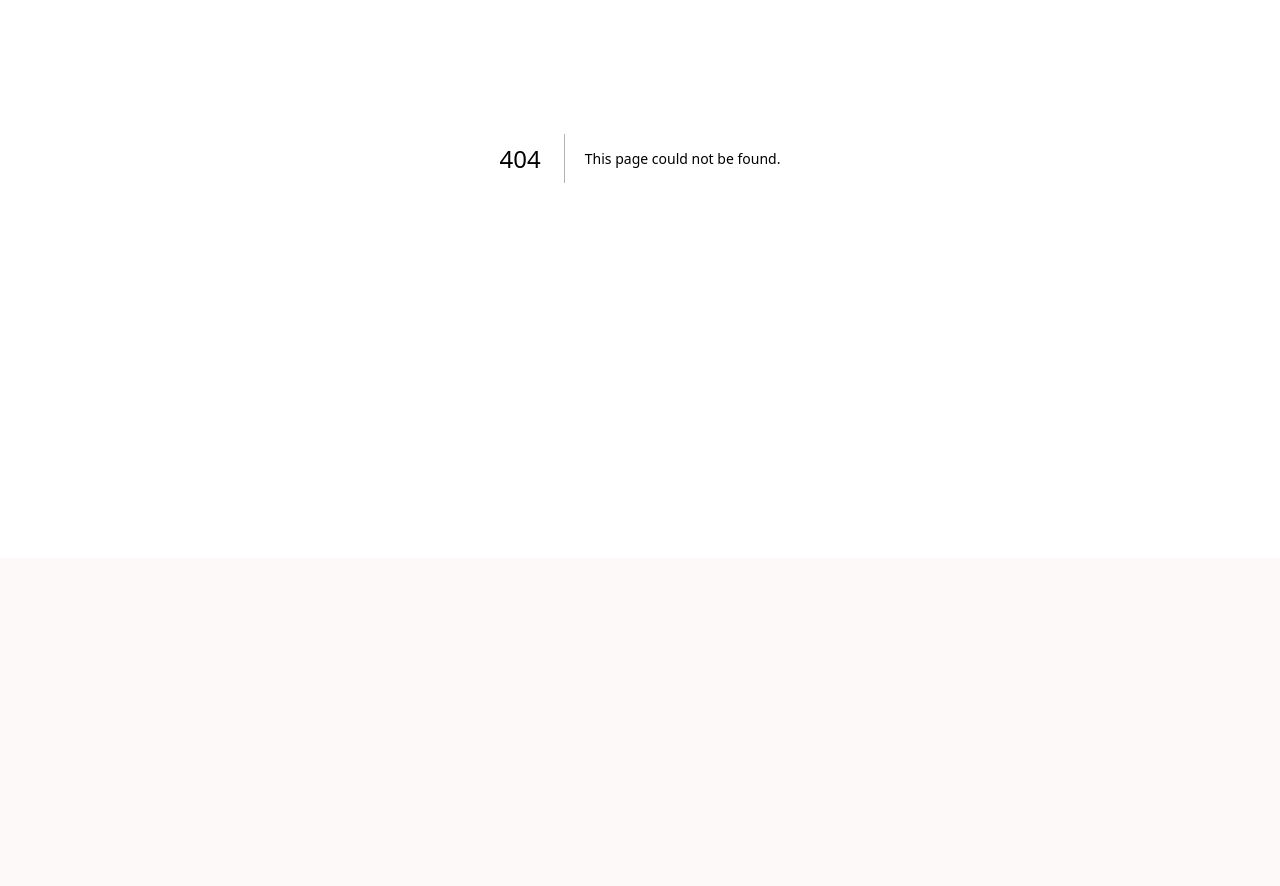
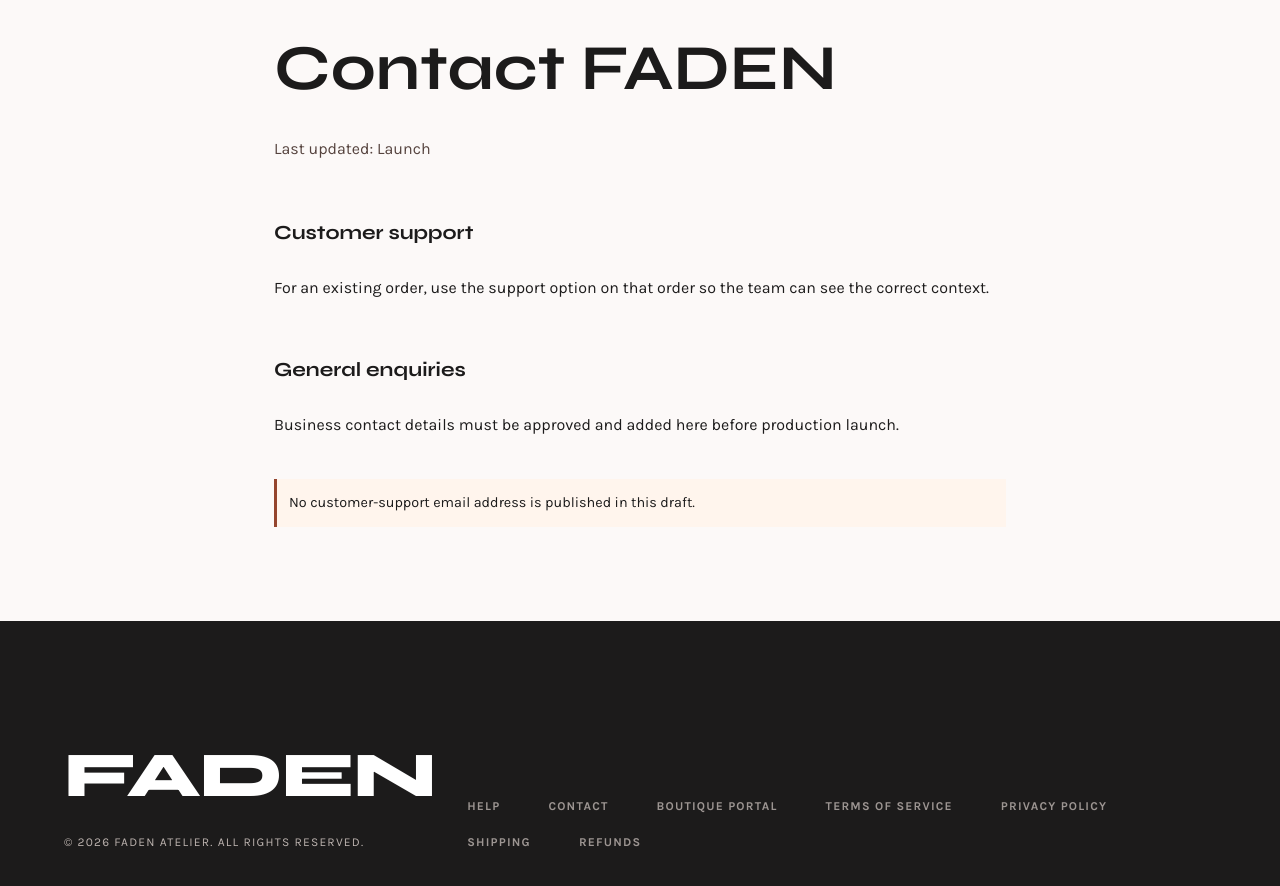
Before and after one commit to fadenthreads/FADEN-webApp-new, a Next.js app in the folder apps/marketplace/: page /contact in a window 1280 px wide. Before the commit this address had no page. Shown: the part 242-1128 px from the top of the page. Before the commit the page ends 800 px from the top, so only its background shows below. Built offline with nearby package versions, Linux system fonts and the light colour scheme; no server answers.

Commit message:
L08 add launch legal and trust pages

```diff
--- /dev/null
+++ b/apps/marketplace/app/contact/page.tsx
@@ -0,0 +1,20 @@
+import { LegalPage } from "../../components/legal-page";
+export default function Page() {
+  return (
+    <LegalPage title="Contact FADEN" updated="Launch">
+      <h2>Customer support</h2>
+      <p>
+        For an existing order, use the support option on that order so the team
+        can see the correct context.
+      </p>
+      <h2>General enquiries</h2>
+      <p>
+        Business contact details must be approved and added here before
+        production launch.
+      </p>
+      <p className="legal-page__notice">
+        No customer-support email address is published in this draft.
+      </p>
+    </LegalPage>
+  );
+}
--- a/apps/marketplace/app/marketplace.css
+++ b/apps/marketplace/app/marketplace.css
@@ -213,6 +213,35 @@
   align-items: flex-end;
   gap: 32px;
   padding: 120px 64px 64px;
+}
+.legal-page__main {
+  max-width: 780px;
+  margin: 0 auto;
+  padding: 56px 24px 80px;
+}
+.legal-page__main h1 {
+  font-family: var(--font-syne);
+  font-size: clamp(2.2rem, 6vw, 4rem);
+  margin: 20px 0 8px;
+}
+.legal-page__content {
+  display: grid;
+  gap: 10px;
+  line-height: 1.65;
+}
+.legal-page__content h2 {
+  margin: 26px 0 0;
+  font-size: 1.25rem;
+}
+.legal-page__notice {
+  border-left: 3px solid var(--faden-terracotta);
+  background: #fff5ed;
+  padding: 12px;
+  font-size: 0.9rem;
+}
+.legal-page__updated {
+  color: var(--faden-muted);
+  margin-bottom: 28px;
 }
 .market-footer strong {
   font-size: 64px;
--- /dev/null
+++ b/apps/marketplace/components/legal-page.tsx
@@ -0,0 +1,29 @@
+import Link from "next/link";
+import { MarketplaceHeader } from "./marketplace-header";
+import { MarketplaceFooter } from "./marketplace-footer";
+
+type LegalPageProps = {
+  title: string;
+  updated: string;
+  children: React.ReactNode;
+};
+export function LegalPage({ title, updated, children }: LegalPageProps) {
+  return (
+    <div className="market-page legal-page">
+      <MarketplaceHeader active="atelier" />
+      <main className="legal-page__main">
+        <Link className="offer-kicker" href="/">
+          ← FADEN
+        </Link>
+        <p className="legal-page__notice">
+          Launch draft — business and legal review required before public
+          production use.
+        </p>
+        <h1>{title}</h1>
+        <p className="legal-page__updated">Last updated: {updated}</p>
+        <div className="legal-page__content">{children}</div>
+      </main>
+      <MarketplaceFooter />
+    </div>
+  );
+}
--- a/apps/marketplace/components/marketplace-footer.tsx
+++ b/apps/marketplace/components/marketplace-footer.tsx
@@ -7,15 +7,17 @@
           <small>© 2026 FADEN Atelier. All rights reserved.</small>
         </div>
         <nav aria-label="Footer navigation">
-          <a href="#">The Story</a>
-          <a href="#">Sustainability</a>
+          <a href="/help">Help</a>
+          <a href="/contact">Contact</a>
           <a
             href={process.env.NEXT_PUBLIC_STUDIO_URL || "http://localhost:3001"}
           >
             Boutique Portal
           </a>
-          <a href="#">Terms of Service</a>
-          <a href="#">Privacy Policy</a>
+          <a href="/terms">Terms of Service</a>
+          <a href="/privacy">Privacy Policy</a>
+          <a href="/shipping-policy">Shipping</a>
+          <a href="/refund-policy">Refunds</a>
         </nav>
       </div>
     </footer>
```
Also changed, not shown: apps/marketplace/app/cancellation-policy/page.tsx (added, +17 -0 lines), apps/marketplace/app/help/page.tsx (added, +24 -0 lines), apps/marketplace/app/measurement-privacy/page.tsx (added, +22 -0 lines), apps/marketplace/app/privacy/page.tsx (added, +23 -0 lines), apps/marketplace/app/refund-policy/page.tsx (added, +19 -0 lines), apps/marketplace/app/shipping-policy/page.tsx (added, +19 -0 lines), apps/marketplace/app/terms/page.tsx (added, +21 -0 lines), 1 other file (tests, documents, lock files or other folders).
